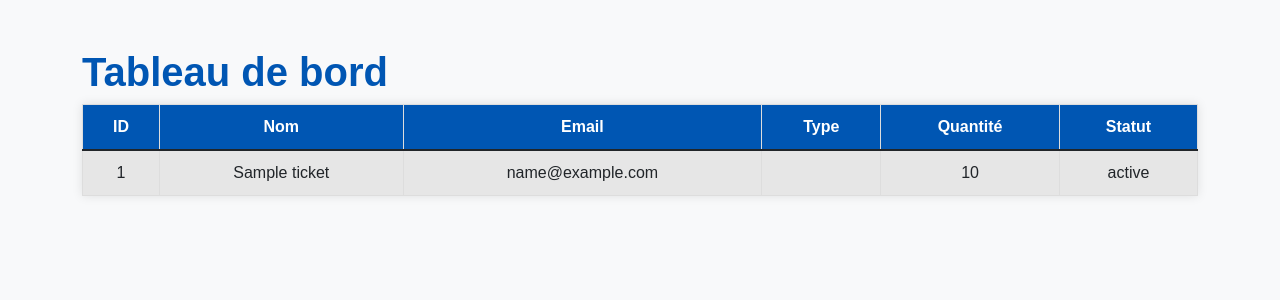
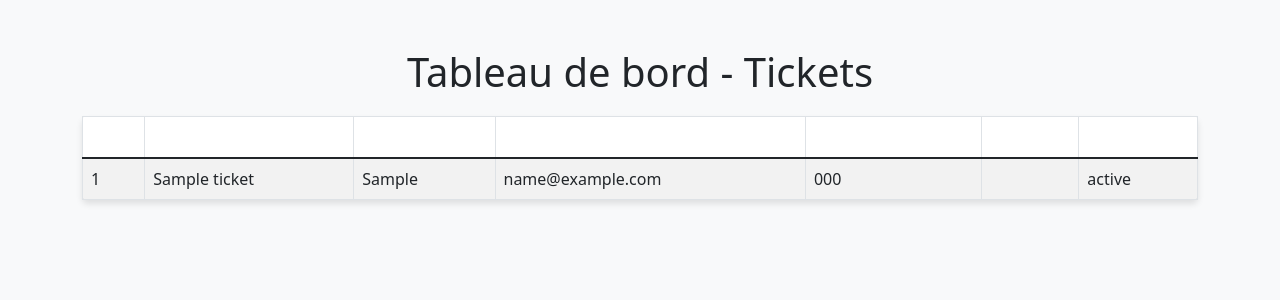
Before and after one commit to aurette2/galaBCU.github.io, a PHP site: page /admin.php in a window 1280 px wide. Shown: the top 300 px of the page. Run offline with PHP 8.4, Linux system fonts and the light colour scheme; tables that the repository leaves empty or names only in its code hold one stand-in row (values such as "Sample post").

Commit message:
Revoir la logique php après mise à jour de la base de donnée

```diff
--- a/admin.php
+++ b/admin.php
@@ -1,5 +1,7 @@
 <?php
 include 'db.php';
+
+// Récupération des données de la table tickets
 $stmt = $pdo->query("SELECT * FROM tickets");
 $tickets = $stmt->fetchAll(PDO::FETCH_ASSOC);
 ?>
@@ -10,31 +12,52 @@
     <meta name="viewport" content="width=device-width, initial-scale=1.0">
     <title>Administration - Gala</title>
     <link rel="stylesheet" href="assets/css/bootstrap.min.css">
-    <link rel="stylesheet" href="style.css">
+    <style>
+        body {
+            background-color: #f8f9fa;
+        }
+
+        h1 {
+            margin-bottom: 20px;
+        }
+
+        table {
+            background-color: white;
+            border-radius: 5px;
+            box-shadow: 0 4px 6px rgba(0, 0, 0, 0.1);
+        }
+
+        th {
+            background-color: #343a40;
+            color: white;
+        }
+    </style>
 </head>
 <body>
 <div class="container mt-5">
-    <h1>Tableau de bord</h1>
-    <table class="table table-striped">
+    <h1 class="text-center">Tableau de bord - Tickets</h1>
+    <table class="table table-striped table-bordered">
         <thead>
             <tr>
                 <th>ID</th>
                 <th>Nom</th>
+                <th>Prénom</th>
                 <th>Email</th>
+                <th>Téléphone</th>
                 <th>Type</th>
-                <th>Quantité</th>
                 <th>Statut</th>
             </tr>
         </thead>
         <tbody>
             <?php foreach ($tickets as $ticket): ?>
                 <tr>
-                    <td><?= $ticket['id'] ?></td>
-                    <td><?= $ticket['name'] ?></td>
-                    <td><?= $ticket['email'] ?></td>
-                    <td><?= $ticket['type'] ?></td>
-                    <td><?= $ticket['quantity'] ?></td>
-                    <td><?= $ticket['status'] ?></td>
+                    <td><?= htmlspecialchars($ticket['id']) ?></td>
+                    <td><?= htmlspecialchars($ticket['name']) ?></td>
+                    <td><?= htmlspecialchars($ticket['prenom']) ?></td>
+                    <td><?= htmlspecialchars($ticket['email']) ?></td>
+                    <td><?= htmlspecialchars($ticket['telephone']) ?></td>
+                    <td><?= htmlspecialchars($ticket['type']) ?></td>
+                    <td><?= htmlspecialchars($ticket['status']) ?></td>
                 </tr>
             <?php endforeach; ?>
         </tbody>
--- a/confirm.php
+++ b/confirm.php
@@ -53,7 +53,7 @@
     </style>
 </head>
 <body>
-    <div class="confirmation-box">
+    <div class="confirmation-box" style="max-width: 460px; margin: 0 auto;">
         <h1>Merci pour votre achat !</h1>
         <p>Un email de confirmation vous a été envoyé. Nous avons hâte de vous voir au Gala du 14 Février !</p>
         <a href="index.php">Retour à l'accueil</a>
```
Also changed, not shown: index.php (+6 -5 lines).
